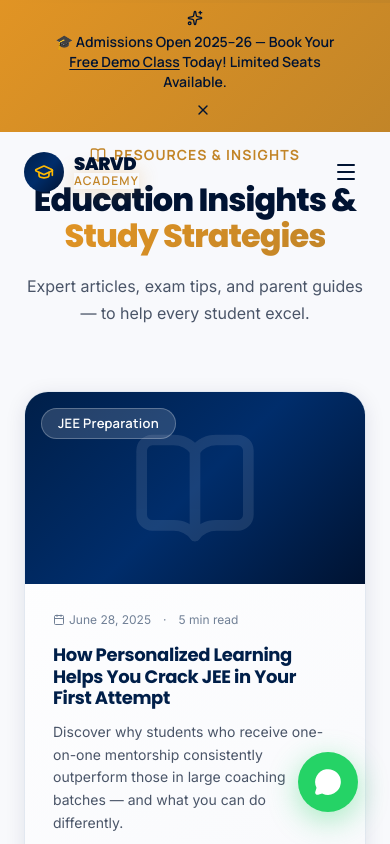
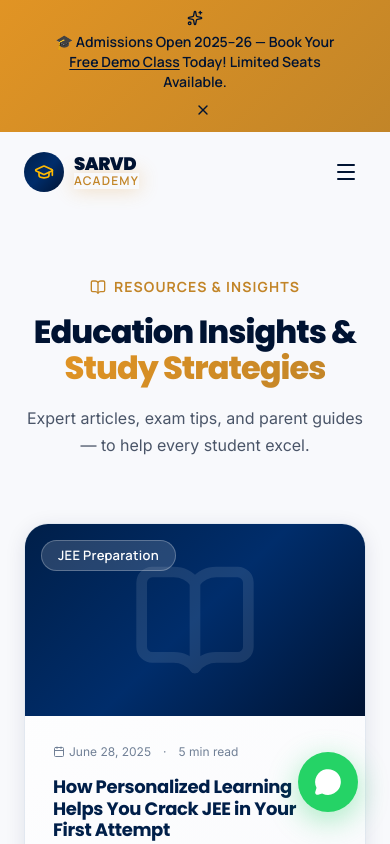
Before and after one commit to NITESHsharma345/sarvad-Acadamy, a Next.js app: page /blog in a window 390 px wide. Shown: the top 844 px of the page. Built offline with nearby package versions, Linux system fonts and the light colour scheme.

Commit message:
feat: switch navbar from fixed to sticky, adjust Hero and sub-page paddings accordingly

```diff
--- a/src/app/about/page.tsx
+++ b/src/app/about/page.tsx
@@ -15,7 +15,7 @@ export default function AboutPage() {
   return (
     <>
       <Navbar />
-      <main className="pt-20">
+      <main className="">
         <About />
         <WhyChoose />
       </main>
--- a/src/app/blog/page.tsx
+++ b/src/app/blog/page.tsx
@@ -14,7 +14,7 @@ export default function BlogPage() {
   return (
     <>
       <Navbar />
-      <main className="pt-20">
+      <main className="">
         <Blog />
       </main>
       <Footer />
--- a/src/app/contact/page.tsx
+++ b/src/app/contact/page.tsx
@@ -14,7 +14,7 @@ export default function ContactPage() {
   return (
     <>
       <Navbar />
-      <main className="pt-20">
+      <main className="">
         <Contact />
       </main>
       <Footer />
--- a/src/app/programs/page.tsx
+++ b/src/app/programs/page.tsx
@@ -16,7 +16,7 @@ export default function ProgramsPage() {
   return (
     <>
       <Navbar />
-      <main className="pt-20">
+      <main className="">
         <Programs />
         <EliteFive />
         <UltimateOne />
--- a/src/app/scholarships/page.tsx
+++ b/src/app/scholarships/page.tsx
@@ -14,7 +14,7 @@ export default function ScholarshipsPage() {
   return (
     <>
       <Navbar />
-      <main className="pt-20">
+      <main className="">
         <Scholarship />
       </main>
       <Footer />
--- a/src/components/layout/Navbar.tsx
+++ b/src/components/layout/Navbar.tsx
@@ -37,7 +37,7 @@ export default function Navbar() {
         animate={{ y: 0, opacity: 1 }}
         transition={{ duration: 0.6, ease: [0.22, 1, 0.36, 1] }}
         className={clsx(
-          "fixed top-0 left-0 right-0 z-50 transition-all duration-300",
+          "sticky top-0 left-0 right-0 z-50 transition-all duration-300",
           scrolled
             ? "bg-white/95 backdrop-blur-xl shadow-md border-b border-gray-100"
             : "bg-transparent"
--- a/src/components/sections/Hero.tsx
+++ b/src/components/sections/Hero.tsx
@@ -58,11 +58,11 @@ export default function Hero() {
 
       {/* ── MAIN CONTENT ────────────────────────────────────────────── */}
       {/*
-        pt-36  = 144px on mobile  — clears fixed navbar (~60px) + nice breathing room
-        pt-48  = 192px on md/lg   — clears fixed navbar + announcement bar (~104px)
+        Sticky navbar is in document flow — no large offset needed.
+        pt-8 / pt-10 / pt-16 gives clean breathing room on all breakpoints.
         pb-24 / pb-32 — bottom breathing room before TrustedBy section
       */}
-      <div className="container relative z-10 w-full pt-36 sm:pt-40 md:pt-48 pb-24 md:pb-32">
+      <div className="container relative z-10 w-full pt-8 sm:pt-10 md:pt-16 pb-24 md:pb-32">
         <div className="max-w-4xl mx-auto text-center px-2 sm:px-0">
 
           {/* Badge */}
```
